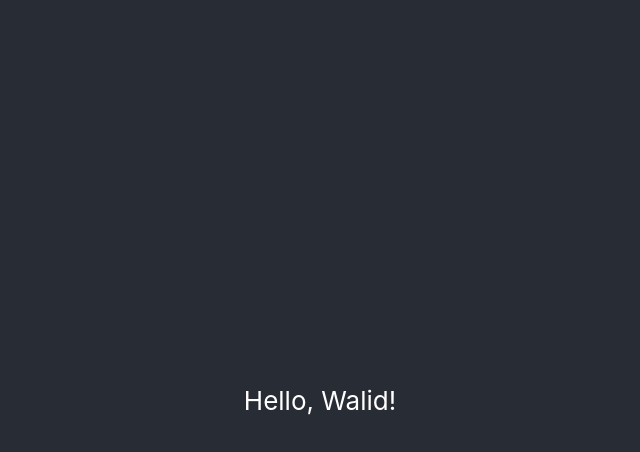
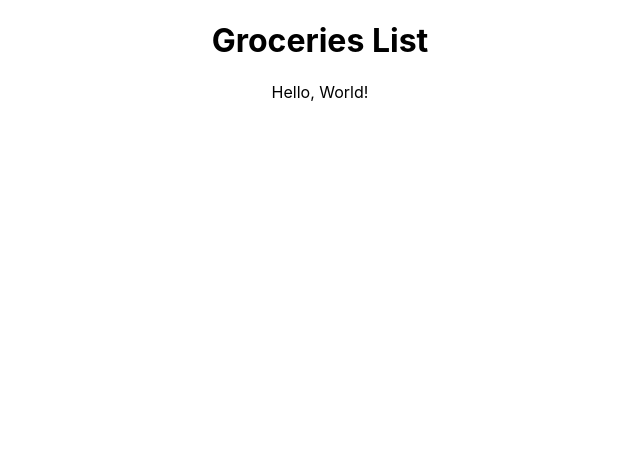
Before and after one commit to walidelbourdiney/1st-app, a React (Create React App) app: page / in a window 1280 px wide. Shown: the top 452 px of the page, without its empty margins (320-960 px from the left). Built offline with nearby package versions, Linux system fonts and the light colour scheme.

Commit message:
add Header, Content components

```diff
--- a/src/App.js
+++ b/src/App.js
@@ -1,4 +1,6 @@
 import "./App.css";
+import Header from "./Header";
+import Content from "./Content";
 
 function App() {
   const audience = ["Walid", "Ali", "World"];
@@ -6,9 +8,8 @@ function App() {
   const name = audience[int];
   return (
     <div className="App">
-      <header className="App-header">
-        <p>Hello, {name}!</p>
-      </header>
+      <Header />
+      <Content />
     </div>
   );
 }
--- /dev/null
+++ b/src/Content.js
@@ -0,0 +1,14 @@
+import React from "react";
+
+const Content = () => {
+  const audience = ["Walid", "Ali", "World"];
+  const int = Math.floor(Math.random() * 3);
+  const name = audience[int];
+  return (
+    <main>
+      <p>Hello, {name}!</p>
+    </main>
+  );
+};
+
+export default Content;
--- /dev/null
+++ b/src/Header.js
@@ -0,0 +1,11 @@
+import React from "react";
+
+const Header = () => {
+  return (
+    <header>
+      <h1>Groceries List</h1>
+    </header>
+  );
+};
+
+export default Header;
```
